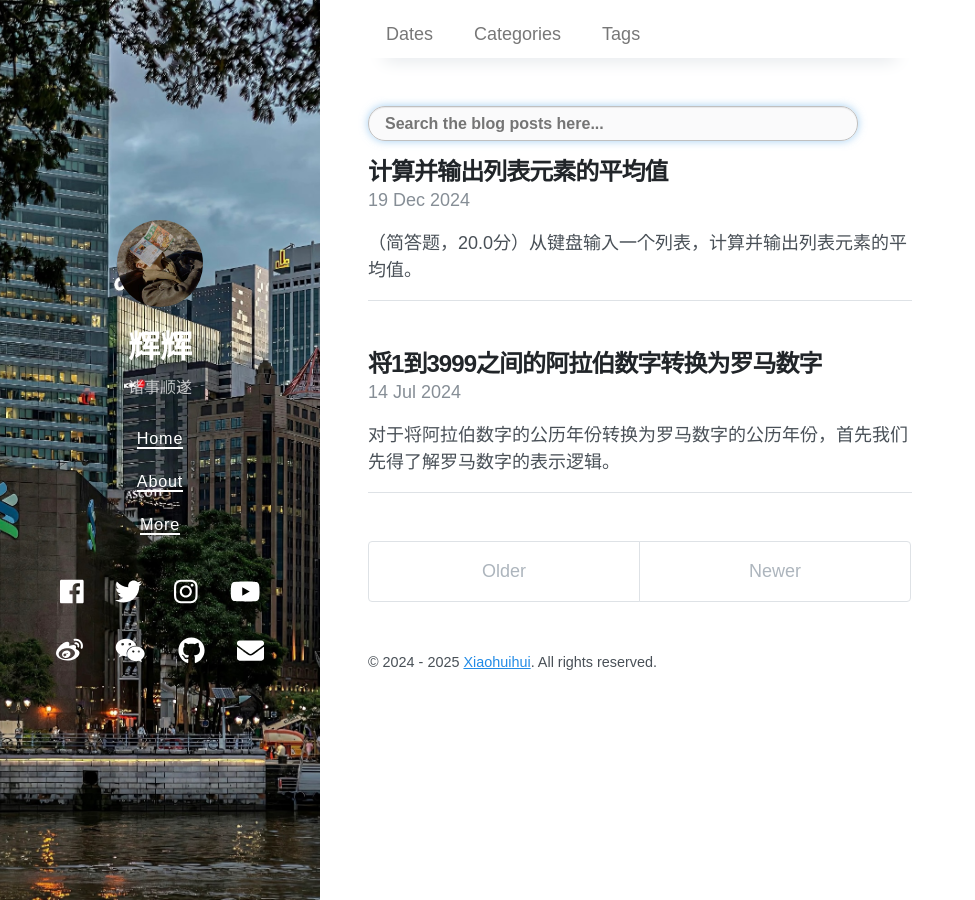
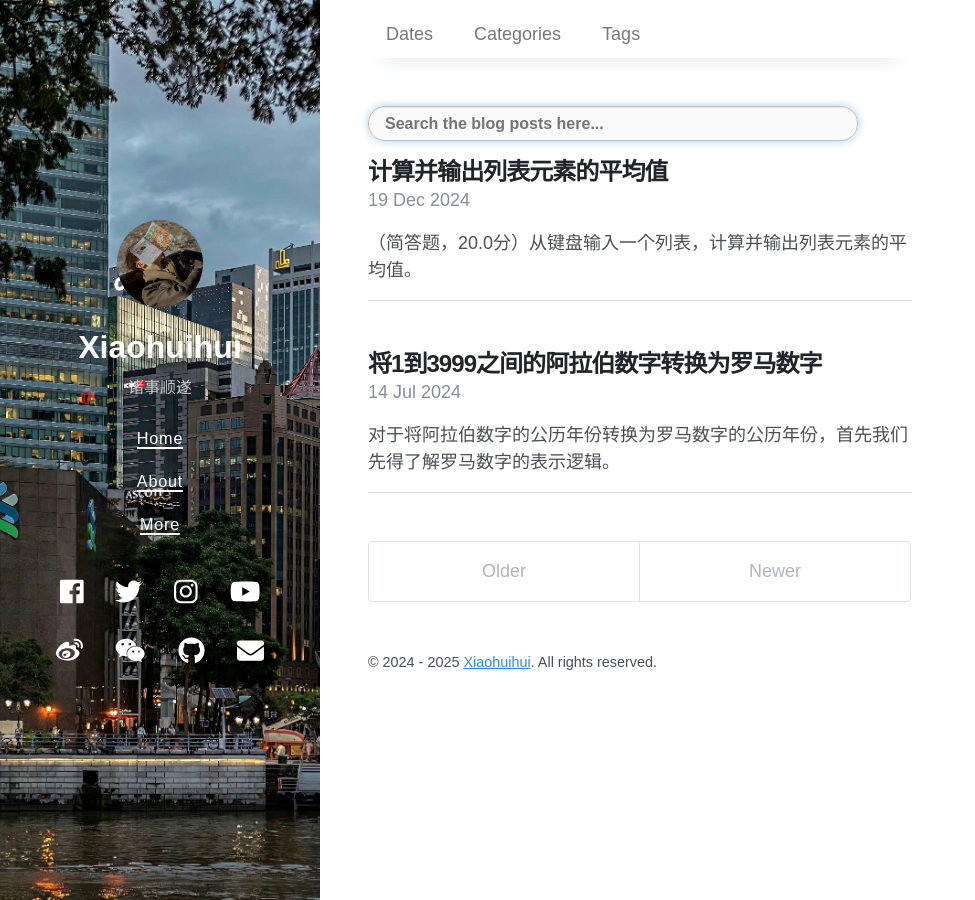
Before and after one commit to josephhaaan/josephhaaan.github.io, a Jekyll site: the page built from index.html, in a window 1280 px wide. Shown: the whole page, without its empty margins (0-975 px from the left). Built offline with Jekyll 4.4.1, drawn with Linux system fonts in a browser that asks for light colours; nearby versions of some CDN libraries; the list of posts is cut into pages by our own code.

Commit message:
2025/07/07/09:11 - Modified the contents.

```diff
--- a/_config.yml
+++ b/_config.yml
@@ -1,5 +1,5 @@
 # Setup
-title: 辉辉
+title: Xiaohuihui
 description: "诸事顺遂"
 url: https://josephhaaan.github.io
 avatar: /images/tx2.jpg
```
